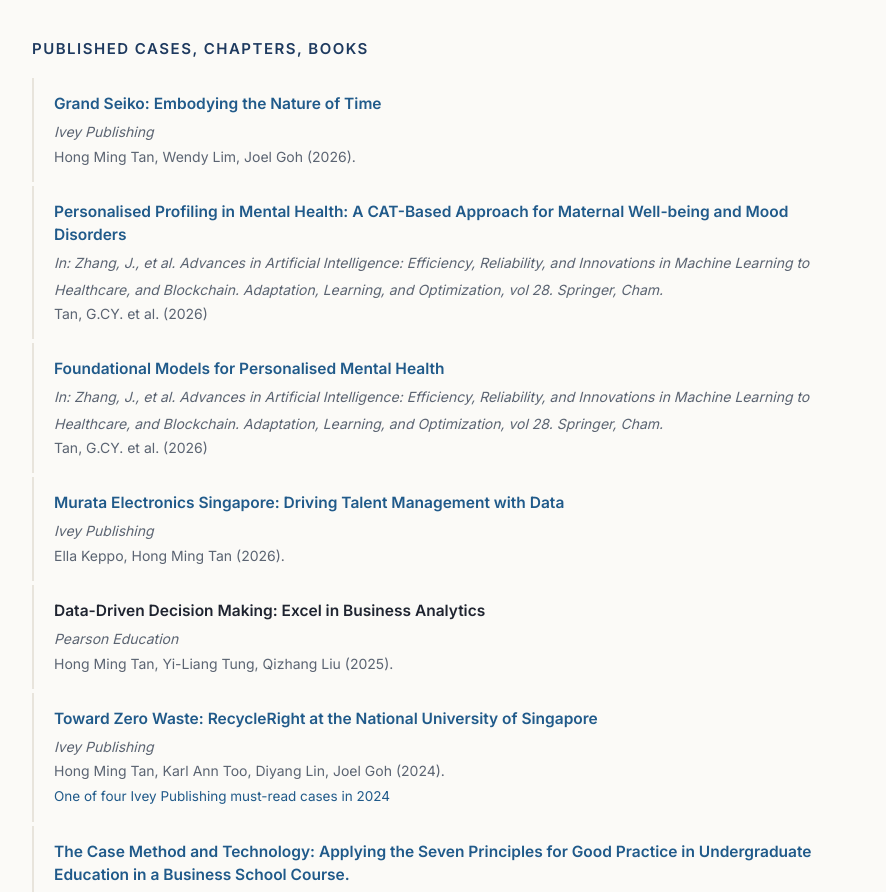
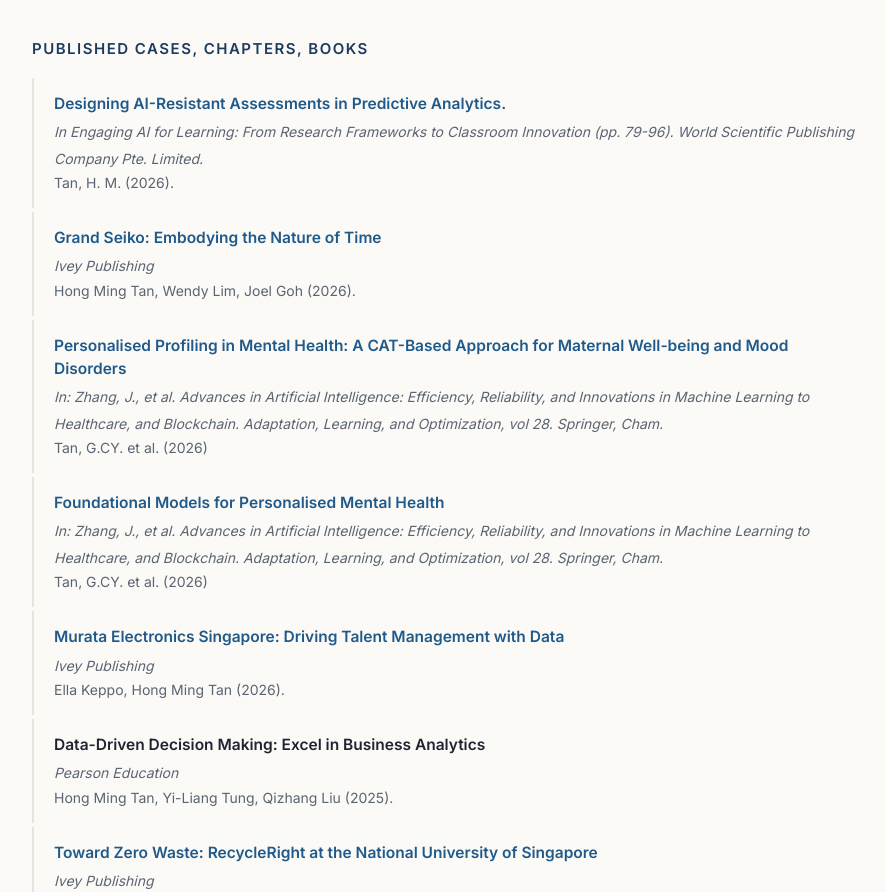
Before and after one commit to tanhm07/tanhm07.github.io, a plain HTML site: page index.html in a window 1280 px wide. Shown: the part 2788-3680 px from the top of the page, without its empty margins (192-1078 px from the left). Drawn offline with Linux system fonts and the light colour scheme.

Commit message:
engaging AI

```diff
--- a/index.html
+++ b/index.html
@@ -620,6 +620,11 @@
             <h3>Published Cases, Chapters, Books</h3>
             <ul class="pub-list">
                 <li>
+                    <a class="pub-title" href="https://www.worldscientific.com/doi/10.1142/9789819833504_0004">Designing AI-Resistant Assessments in Predictive Analytics.</a>
+                    <span class="pub-venue">In Engaging AI for Learning: From Research Frameworks to Classroom Innovation (pp. 79-96). World Scientific Publishing Company Pte. Limited.</span>
+                    <span class="pub-authors">Tan, H. M. (2026).</span>
+                </li>
+                <li>
                     <a class="pub-title" href="https://www.iveypublishing.ca/s/product/grand-seiko-embodying-the-nature-of-time/01tOF00000DK8htYAD">Grand Seiko: Embodying the Nature of Time</a>
                     <span class="pub-venue">Ivey Publishing</span>
                     <span class="pub-authors">Hong Ming Tan, Wendy Lim, Joel Goh (2026).</span>
```
